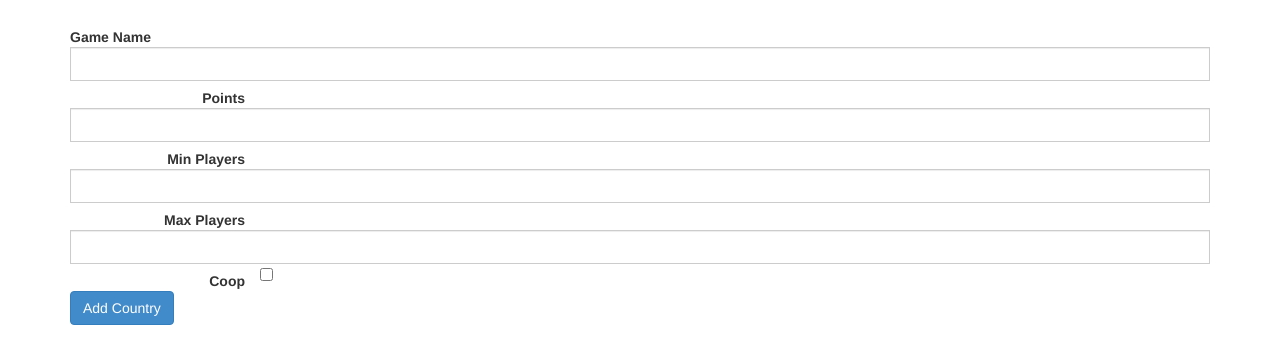
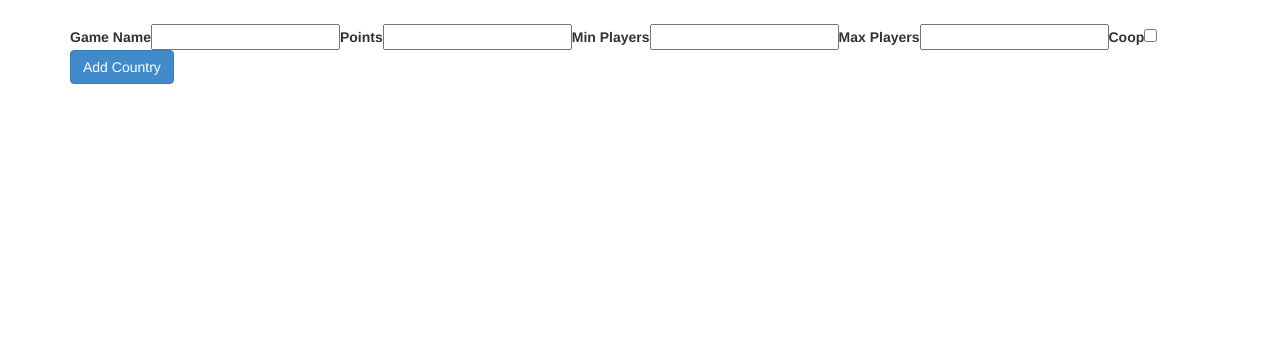
Before and after one commit to heapmaster/BGOApp, a Flask app: page /games/add/ in a window 1280 px wide. Shown: the part 52-416 px from the top of the page. Run offline with Flask 2, Linux system fonts and the light colour scheme; some libraries are stand-ins or nearby versions.

Commit message:
template changes

```diff
--- a/app/templates/add_game.html
+++ b/app/templates/add_game.html
@@ -53,18 +53,18 @@
         <form role="form" action="" method="POST" enctype="multipart/form-data" class="form-horizontal">
               <div class="input-group">
                 <label for="game_name" class="control-label">Game Name<br></label>
-                <input class="form-control" id="game_name" name="game_name"></input>
+                <input id="game_name" name="game_name"></input>
 
-                <label for="points" class="col-sm-2 control-label">Points<br></label>
-                <input class="form-control" id="points" name="points"></input>
+                <label for="points" class="control-label">Points<br></label>
+                <input id="points" name="points"></input>
 
-                <label for="min_players" class="col-sm-2 control-label">Min Players<br></label>
-                <input class="form-control" id="min_players" name="min_players"></input>
+                <label for="min_players" class="control-label">Min Players<br></label>
+                <input id="min_players" name="min_players"></input>
 
-                <label for="max_players" class="col-sm-2 control-label">Max Players<br></label>
-                <input class="form-control" id="max_players" name="max_players"></input>
+                <label for="max_players" class="control-label">Max Players<br></label>
+                <input id="max_players" name="max_players"></input>
 
-                <label for="coop" class="col-sm-2 control-label">Coop<br></label>
+                <label for="coop" class="control-label">Coop<br></label>
                 <input type="checkbox" id="coop" name="coop"></checkbox>
               </div>
             <input class="btn btn-primary" type="submit" value="Add Country">
```
